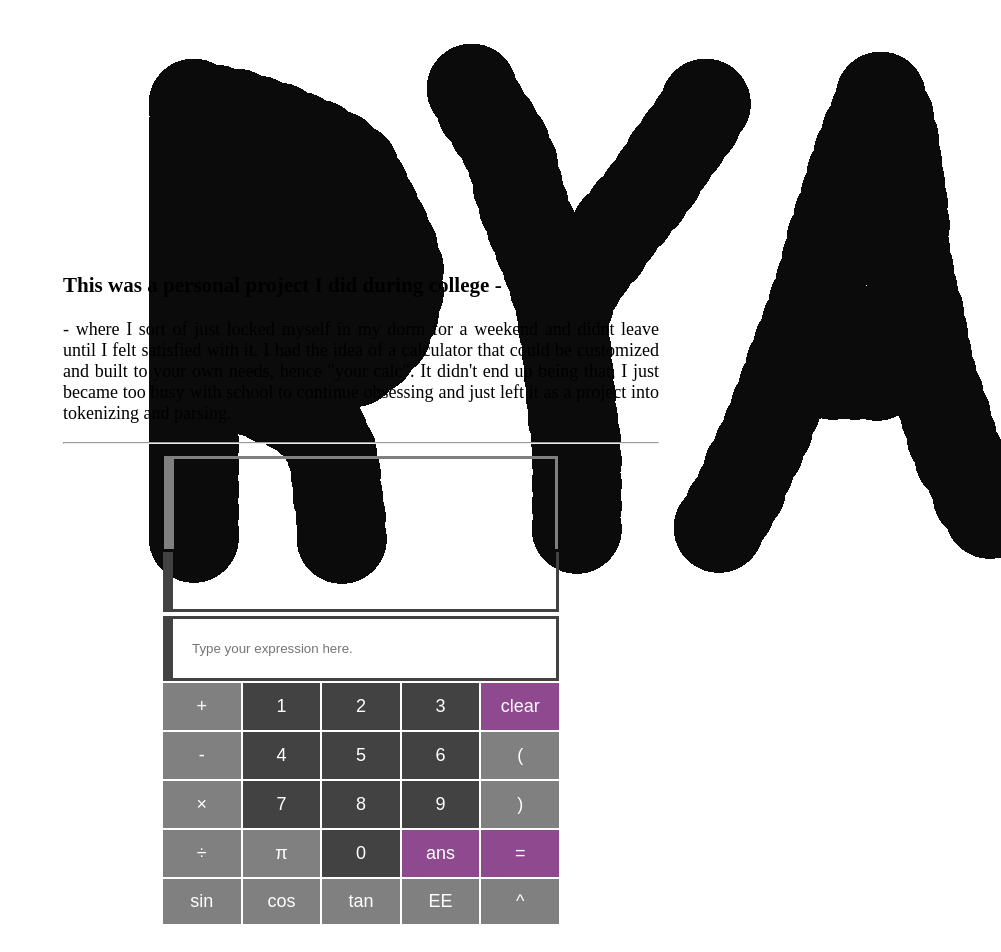
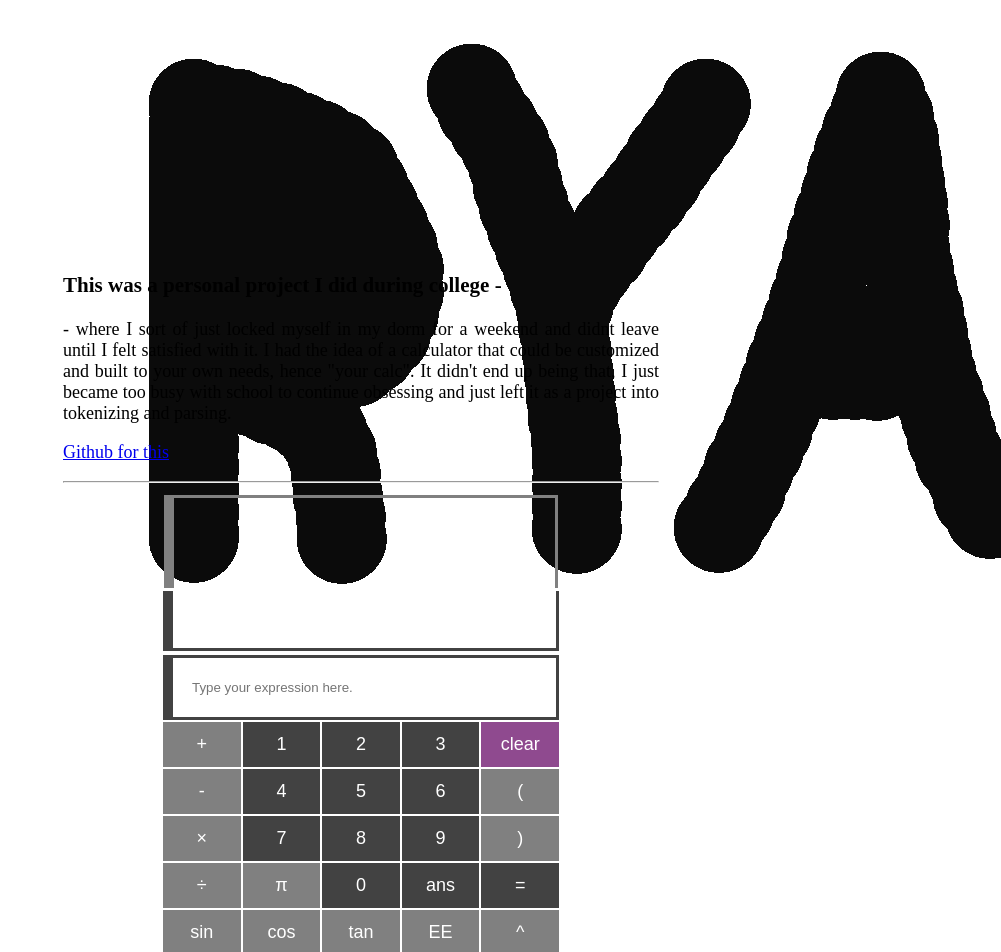
Before and after one commit to rpiedev/rpiedev, a Next.js app: page /projects/yourcalc in a window 1280 px wide. Shown: the top 952 px of the page, without its empty margins (279-1280 px from the left). Built offline with nearby package versions, Linux system fonts and the light colour scheme.

Commit message:
updated yourcalc page

```diff
--- a/pages/projects/yourcalc.js
+++ b/pages/projects/yourcalc.js
@@ -54,6 +54,7 @@ export default function Calculator({initialAns}) {
             hence "your calc". It didn't end up being that, I just became too busy with school to
             continue obsessing and just left it as a project into tokenizing and parsing.
         </p>
+        <p><a target="_blank" href='https://github.com/redassser/yourcalc'>Github for this</a></p>
         <hr/>
       <div className={styles.mainbox}>
           <table className={styles.history}>
@@ -83,31 +84,31 @@ export default function Calculator({initialAns}) {
               <tbody>
                   <tr>
                       <td className={styles.button}><button className={styles.inp} onClick={evt => handleButton("+")}>+</button></td>
-                      <td className={styles.button} className={styles.number}><button className={styles.inp} onClick={evt => handleButton("1")}>1</button></td>
-                      <td className={styles.button} className={styles.number}><button className={styles.inp} onClick={evt => handleButton("2")}>2</button></td>
-                      <td className={styles.button} className={styles.number}><button className={styles.inp} onClick={evt => handleButton("3")}>3</button></td>
-                      <td className={styles.button} className={styles.equals}><button className={styles.inp} onClick={evt => handleButton("clr")}>clear</button></td>
+                      <td className={[styles.button, styles.number].join(" ")}><button className={styles.inp} onClick={evt => handleButton("1")}>1</button></td>
+                      <td className={[styles.button, styles.number].join(" ")}><button className={styles.inp} onClick={evt => handleButton("2")}>2</button></td>
+                      <td className={[styles.button, styles.number].join(" ")}><button className={styles.inp} onClick={evt => handleButton("3")}>3</button></td>
+                      <td className={[styles.button, styles.equals].join(" ")}><button className={styles.inp} onClick={evt => handleButton("clr")}>clear</button></td>
                   </tr>
                   <tr>
                       <td className={styles.button}><button className={styles.inp} onClick={evt => handleButton("-")}>-</button></td>
-                      <td className={styles.button} className={styles.number}><button className={styles.inp} onClick={evt => handleButton("4")}>4</button></td>
-                      <td className={styles.button} className={styles.number}><button className={styles.inp} onClick={evt => handleButton("5")}>5</button></td>
-                      <td className={styles.button} className={styles.number}><button className={styles.inp} onClick={evt => handleButton("6")}>6</button></td>
+                      <td className={[styles.button, styles.number].join(" ")}><button className={styles.inp} onClick={evt => handleButton("4")}>4</button></td>
+                      <td className={[styles.button, styles.number].join(" ")}><button className={styles.inp} onClick={evt => handleButton("5")}>5</button></td>
+                      <td className={[styles.button, styles.number].join(" ")}><button className={styles.inp} onClick={evt => handleButton("6")}>6</button></td>
                       <td className={styles.button}><button className={styles.inp} onClick={evt => handleButton("(")}>(</button></td>
                   </tr>
                   <tr>
                       <td className={styles.button}><button className={styles.inp} onClick={evt => handleButton("*")}>×</button></td>
-                      <td className={styles.button} className={styles.number}><button className={styles.inp} onClick={evt => handleButton("7")}>7</button></td>
-                      <td className={styles.button} className={styles.number}><button className={styles.inp} onClick={evt => handleButton("8")}>8</button></td>
-                      <td className={styles.button} className={styles.number}><button className={styles.inp} onClick={evt => handleButton("9")}>9</button></td>
+                      <td className={[styles.button, styles.number].join(" ")}><button className={styles.inp} onClick={evt => handleButton("7")}>7</button></td>
+                      <td className={[styles.button, styles.number].join(" ")}><button className={styles.inp} onClick={evt => handleButton("8")}>8</button></td>
+                      <td className={[styles.button, styles.number].join(" ")}><button className={styles.inp} onClick={evt => handleButton("9")}>9</button></td>
                       <td className={styles.button}><button className={styles.inp} onClick={evt => handleButton(")")}>)</button></td>
                   </tr>
                   <tr className={styles.options}>
                       <td className={styles.button}><button className={styles.inp} onClick={evt => handleButton("/")}>÷</button></td>
                       <td className={styles.button}><button className={styles.inp} onClick={evt => handleButton("p")}>π</button></td>
-                      <td className={styles.button} className={styles.number}><button className={styles.inp} onClick={evt => handleButton("0")}>0</button></td>
-                      <td className={styles.button} className={styles.equals}><button className={styles.inp} onClick={evt => handleButton("a")}>ans</button></td>
-                      <td className={styles.button} className={styles.equals}><button className={styles.inp} onClick={evt => handleSub()}>=</button></td>
+                      <td className={[styles.button, styles.number].join(" ")}><button className={styles.inp} onClick={evt => handleButton("0")}>0</button></td>
+                      <td className={[styles.button, styles.number].join(" ")}><button className={styles.inp} onClick={evt => handleButton("a")}>ans</button></td>
+                      <td className={[styles.button, styles.number].join(" ")}><button className={styles.inp} onClick={evt => handleSub()}>=</button></td>
                   </tr>
                   <tr className={styles.options}>
                       <td className={styles.button}><button className={styles.inp} onClick={evt => handleButton("s")}>sin</button></td>
```
